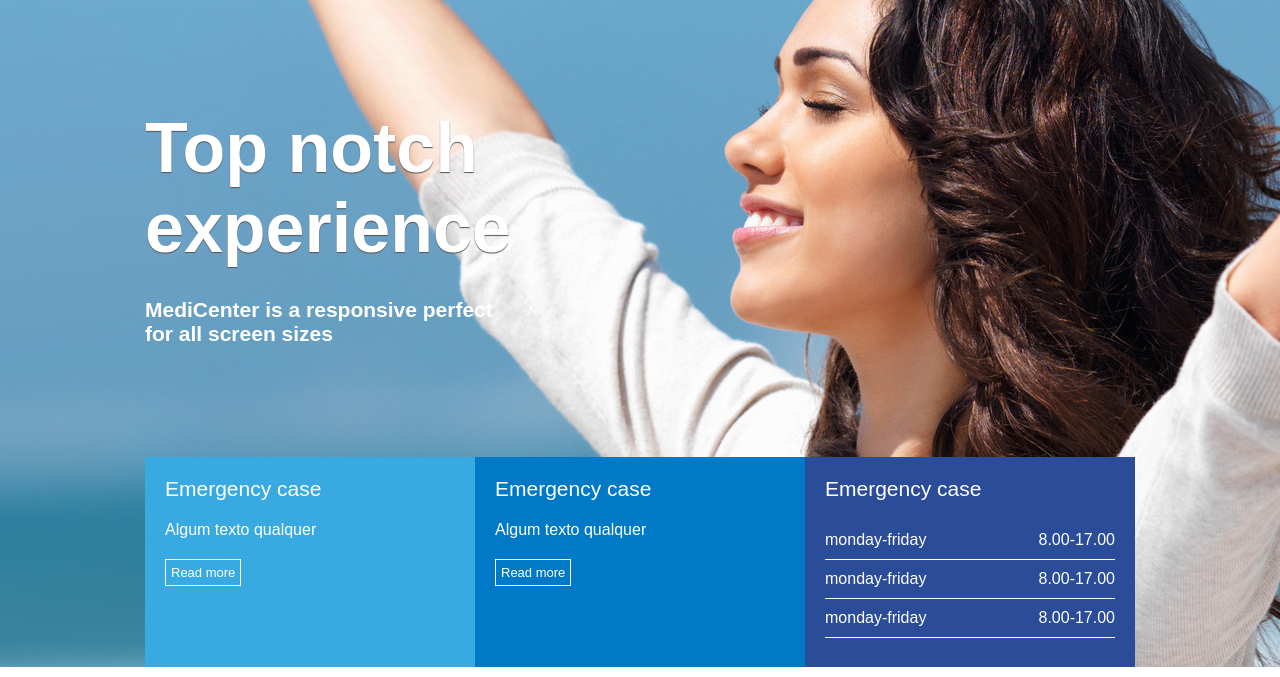
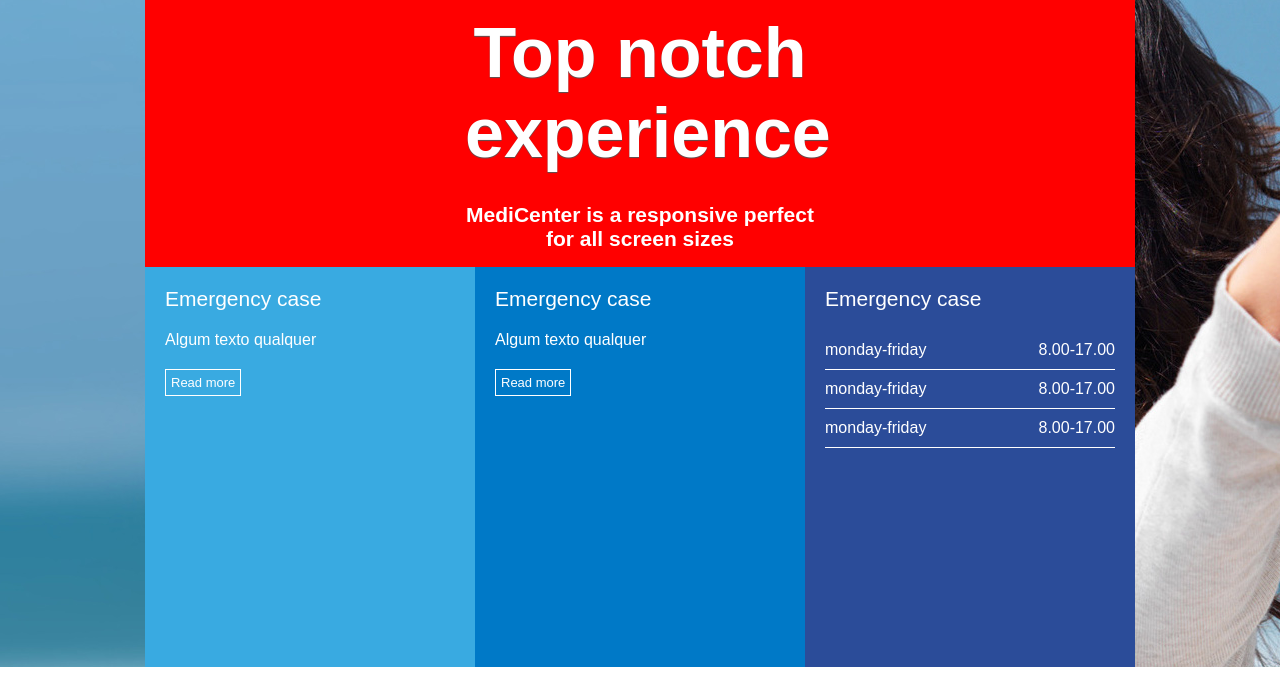
Before and after one commit to abbas-atwi/medicenter, a plain HTML site: page index.html in a window 1280 px wide. Shown: the part 123-800 px from the top of the page. Drawn offline with Linux system fonts and the light colour scheme.

Commit message:
first commit

```diff
--- a/assets/css/template.css
+++ b/assets/css/template.css
@@ -313,4 +313,14 @@ footer {
   .widget-column {
     flex-direction: column;
   }
+  .banner_options {
+    /* flex-direction: column; */
+    height: 400px;
+    background-color: red;
+  }
+  .banner_headline {
+    text-align: center;
+    align-items: center;
+    background-color: red;
+  }
 }
```
